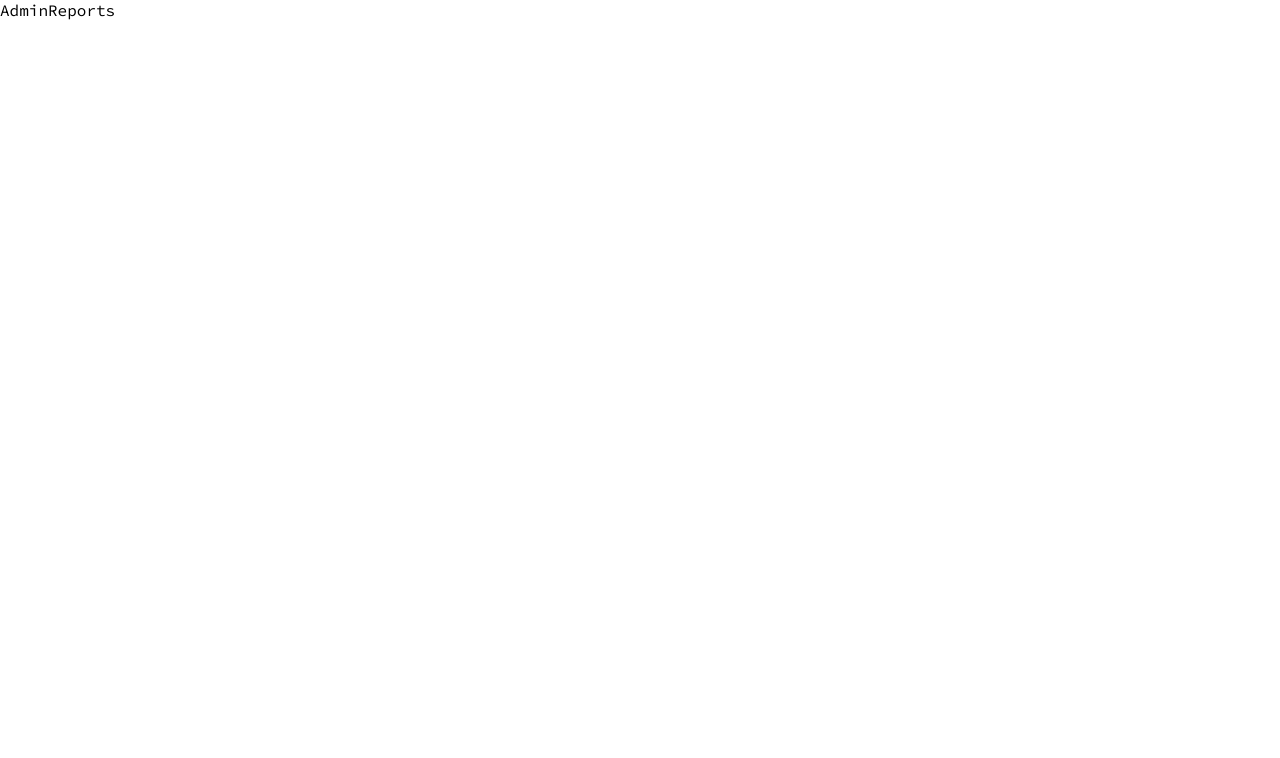
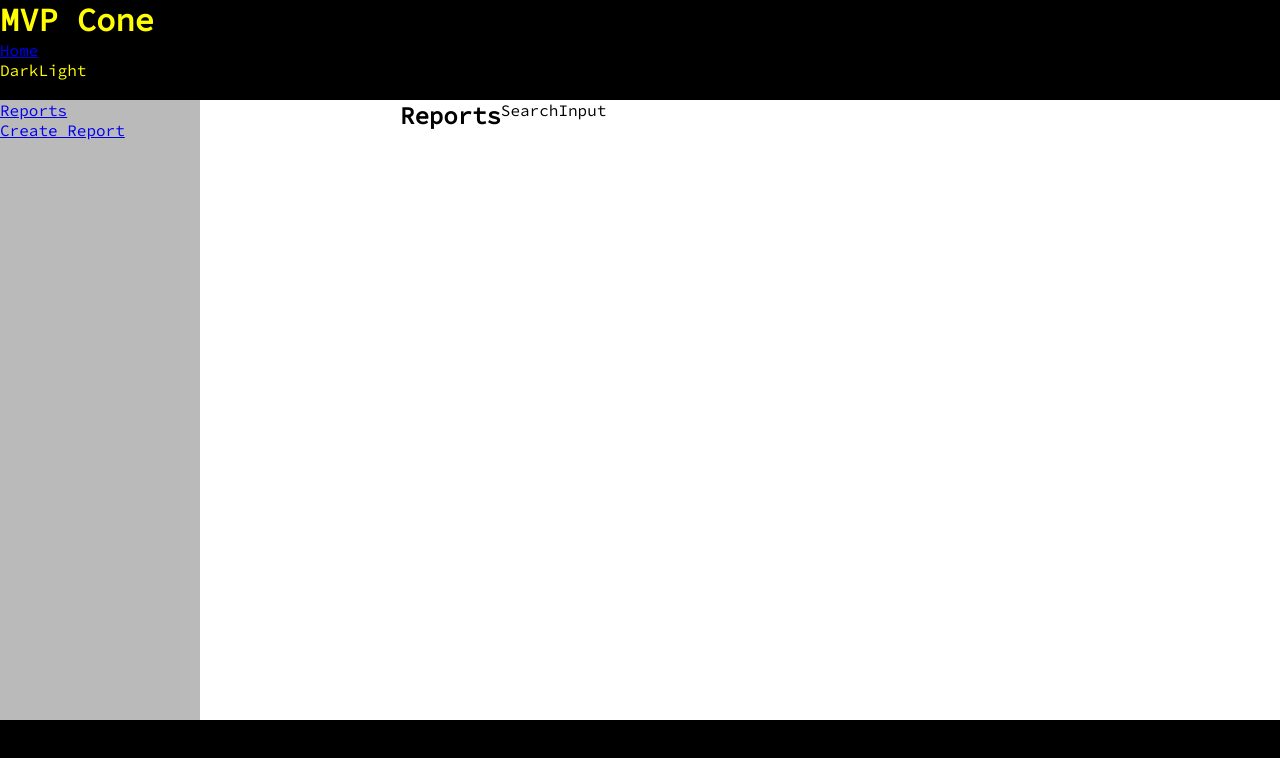
Before and after one commit to Petra93duric/final-project, a React (Create React App) app: page /admin_home/reports in a window 1280 px wide. Shown: the top 758 px of the page. Built offline with nearby package versions, Linux system fonts and the light colour scheme; no server answers.

Commit message:
adding admin home

```diff
--- a/src/components/Header/header.css
+++ b/src/components/Header/header.css
@@ -1,10 +1,11 @@
-.div-header{
+.div-header {
   position: fixed;
   width: 100%;
   height: 100px;
   background-color: black;
   color: yellow;
+  z-index: 2;
 }
-.div-header h1{
+.div-header h1 {
   color: yellow;
 }
--- a/src/components/SideBar/index.jsx
+++ b/src/components/SideBar/index.jsx
@@ -1,10 +1,14 @@
-import React from 'react'
-import "./sidebar.css"
+import React from "react";
+import LinkButton from "../LinkButton";
+import "./sidebar.css";
 
 const SideBar = () => {
   return (
-    <div>SideBar</div>
-  )
-}
+    <div className="div-sideBar">
+      <LinkButton content="Reports" linkTo="/admin_home/reports" />
+      <LinkButton content="Create Report" linkTo="/admin_home/create_reports" />
+    </div>
+  );
+};
 
-export default SideBar
+export default SideBar;
--- a/src/components/SideBar/sidebar.css
+++ b/src/components/SideBar/sidebar.css
@@ -0,0 +1,7 @@
+.div-sideBar {
+  padding: 100px 0 0 0;
+  background-color: rgba(0, 0, 0, 0.271);
+  width: 200px;
+  position: fixed;
+  height: 100%;
+}
--- a/src/pages/AdminCreateReports/admin-create-reports.css
+++ b/src/pages/AdminCreateReports/admin-create-reports.css
@@ -0,0 +1,13 @@
+.div-adminCreateReports{
+    min-height: 100vh;
+    display: flex;
+    flex-direction: column;
+
+}
+
+.wrapper-adminCreateReports{
+    flex-grow: 1;
+    display: flex;
+    margin-left: 400px;
+    padding: 100px 0 0 0;
+}
--- a/src/pages/AdminCreateReports/index.jsx
+++ b/src/pages/AdminCreateReports/index.jsx
@@ -1,9 +1,22 @@
 import React from 'react'
+import Header from '../../components/Header'
+import SideBar from '../../components/SideBar'
+import Footer from '../../components/Footer'
+import SearchInput from '../../components/SearchInput'
 import "./admin-create-reports.css"
 
 const AdminCreateReports = () => {
   return (
-    <div>AdminCreateReports</div>
+    <div className='div-adminCreateReports'>
+       <Header />
+      <SideBar />
+      <div className='wrapper-adminCreateReports'>
+        <h2>Create</h2>
+        <SearchInput />
+
+      </div>
+      <Footer />
+    </div>
   )
 }
 
--- a/src/pages/AdminHome/admin-home.css
+++ b/src/pages/AdminHome/admin-home.css
@@ -0,0 +1,10 @@
+.div-adminHome{
+    min-height: 100vh;
+    display: flex;
+    flex-direction: column;
+
+}
+
+.wrapper-adminHome{
+    flex-grow: 1;
+}
--- a/src/pages/AdminHome/index.jsx
+++ b/src/pages/AdminHome/index.jsx
@@ -1,9 +1,21 @@
 import React from 'react'
+import Footer from '../../components/Footer'
+import Header from '../../components/Header'
+import SideBar from '../../components/SideBar'
 import "./admin-home.css"
 
 const AdminHome = () => {
   return (
-    <div>AdminHome</div>
+    <div className='div-adminHome'>
+      <Header />
+        <SideBar />
+      <div className='wrapper-adminHome'>
+
+      </div>
+
+      <Footer />
+
+    </div>
   )
 }
 
--- a/src/pages/AdminReports/admin-reports.css
+++ b/src/pages/AdminReports/admin-reports.css
@@ -0,0 +1,13 @@
+.div-adminReports{
+    min-height: 100vh;
+    display: flex;
+    flex-direction: column;
+
+}
+
+.wrapper-adminReports{
+    flex-grow: 1;
+    display: flex;
+    margin-left: 400px;
+    padding: 100px 0 0 0;
+}
--- a/src/pages/AdminReports/index.jsx
+++ b/src/pages/AdminReports/index.jsx
@@ -1,10 +1,22 @@
-import React from 'react'
-import "./admin-reports.css"
+import React from "react";
+import Footer from "../../components/Footer";
+import Header from "../../components/Header";
+import SideBar from "../../components/SideBar";
+import SearchInput from "../../components/SearchInput";
+import "./admin-reports.css";
 
 const AdminReports = () => {
   return (
-    <div>AdminReports</div>
-  )
-}
+    <div className="div-adminReports">
+      <Header />
+      <SideBar />
+      <div className="wrapper-adminReports">
+        <h2>Reports</h2>
+        <SearchInput />
+      </div>
+      <Footer />
+    </div>
+  );
+};
 
-export default AdminReports
+export default AdminReports;
```
Lines whose indentation alone changed are shown as unchanged.
